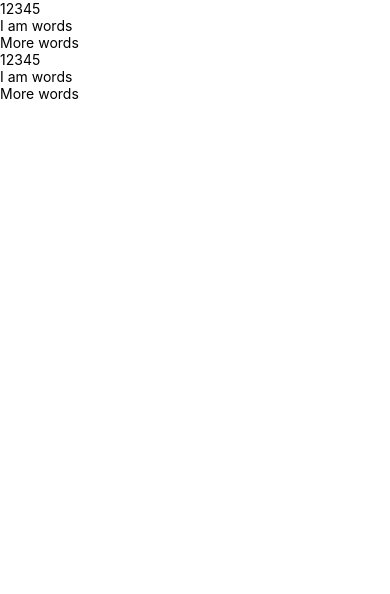
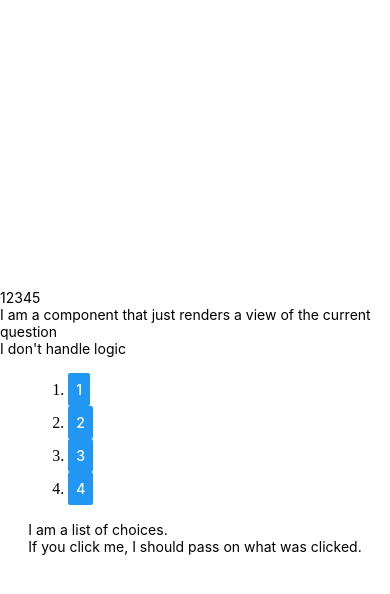
Before and after one commit to Thiggs/Suba-Fun, a React Native app: screen / in a window 390 px wide. Shown: the top 594 px of the page. Built offline with nearby package versions, Linux system fonts and the light colour scheme.

Commit message:
Added buttons for choices. Added state to App

```diff
--- a/App.js
+++ b/App.js
@@ -1,13 +1,34 @@
 import React from 'react';
 import {StyleSheet,View} from "react-native" ;
-import { Problem } from './app/views/Problem.js'
-import { Choices } from './app/views/Choices.js'
+import { Problem } from './app/views/Problem.js';
+import { Choices } from './app/views/Choices.js';
 
-export default function App() {
-  return (
-    <View>
-      <Problem />
-      <Choices />
-    </View>
-  );
-};
+export default class App extends React.Component {
+  //handle is answer correct?
+  //if correct, move to known if in learning. Move to learning if in unknown. Give point.
+      //if in learning, give buck (if one is available), set buck to 0 so it is never given again.
+  //if incorrect, repeat problem as errorless, then distractor, then repeat problem as learning.
+      //If in learning, Keep in learning if correct but give point, repeat this if incorrect.
+      //if in unknown, move to learning.
+  constructor(props) {
+    super(props);
+    this.state={};
+  }
+  render(){
+    return (
+      <View style={styles.container}>
+        <Problem />
+        <Choices />
+      </View>
+    );
+  }
+}
+
+const styles = StyleSheet.create({
+  container: {
+    flex: 1,
+    backgroundColor: '#fff',
+    alignItems: 'center',
+    justifyContent: 'center'
+  }
+});
--- a/app/logic/Logic.js
+++ b/app/logic/Logic.js
@@ -4,7 +4,7 @@ import { data } from '../datasets/Data.js'
 let problems = data.map(value => value.problem);
 let answers = data.map(value => value.answer);
 
-var unknown = problems
+let unknown = problems
 var learning = []
 var known = []
 
@@ -48,16 +48,7 @@ else {
 
 }
 
-
-//points - 1 point for each correct answer (e.g., coins)
-//1 special point (e.g., bucks) for correct answer if learning
-
-//error correction: (insert - does not count in 5 trials above) - errorless trial,
-//distractor, represent as learning. if fail on represent, repeat error correction;
-//if succeed, keep in learning, provide coin (not buck) and continue with trial.
-//If it was a known, we should not provide a buck the next time it is moved to known.
-
-
+choices=choices.map(d=>d.toString());
 
 export { questions, choices }
 
--- a/app/views/Choices.js
+++ b/app/views/Choices.js
@@ -1,14 +1,19 @@
 import React from 'react';
-import { StyleSheet, Text, View } from 'react-native';
+import { StyleSheet, Text, View, Button } from 'react-native';
 import { choices } from '../logic/Logic.js';
 
 export class Choices extends React.Component {
     render(){
         return (
         <View>
-            <Text>{ choices }</Text>
-            <Text>I am words</Text>
-            <Text>More words</Text>
+            <ol>
+            <li><Button onPress={d=>console.log("pressed")} title={choices[0]} /></li>
+            <li><Button onPress={d=>console.log("pressed")} title={choices[1]} /></li>
+            <li><Button onPress={d=>console.log("pressed")} title={choices[2]} /></li>
+            <li><Button onPress={d=>console.log("pressed")} title={choices[3]} /></li>
+            </ol>
+            <Text>I am a list of choices.</Text>
+            <Text>If you click me, I should pass on what was clicked.</Text>
         </View>
         );
     }
--- a/app/views/Problem.js
+++ b/app/views/Problem.js
@@ -1,5 +1,5 @@
 import React from 'react';
-import { StyleSheet, Text, View } from 'react-native';
+import { StyleSheet, Text, View} from 'react-native';
 import { questions } from '../logic/Logic.js';
 
 export class Problem extends React.Component {
@@ -7,8 +7,8 @@ export class Problem extends React.Component {
         return (
         <View>
             <Text>{questions}</Text>
-            <Text>I am words</Text>
-            <Text>More words</Text>
+            <Text>I am a component that just renders a view of the current question</Text>
+            <Text>I don't handle logic</Text>
         </View>
         );
     }
```
